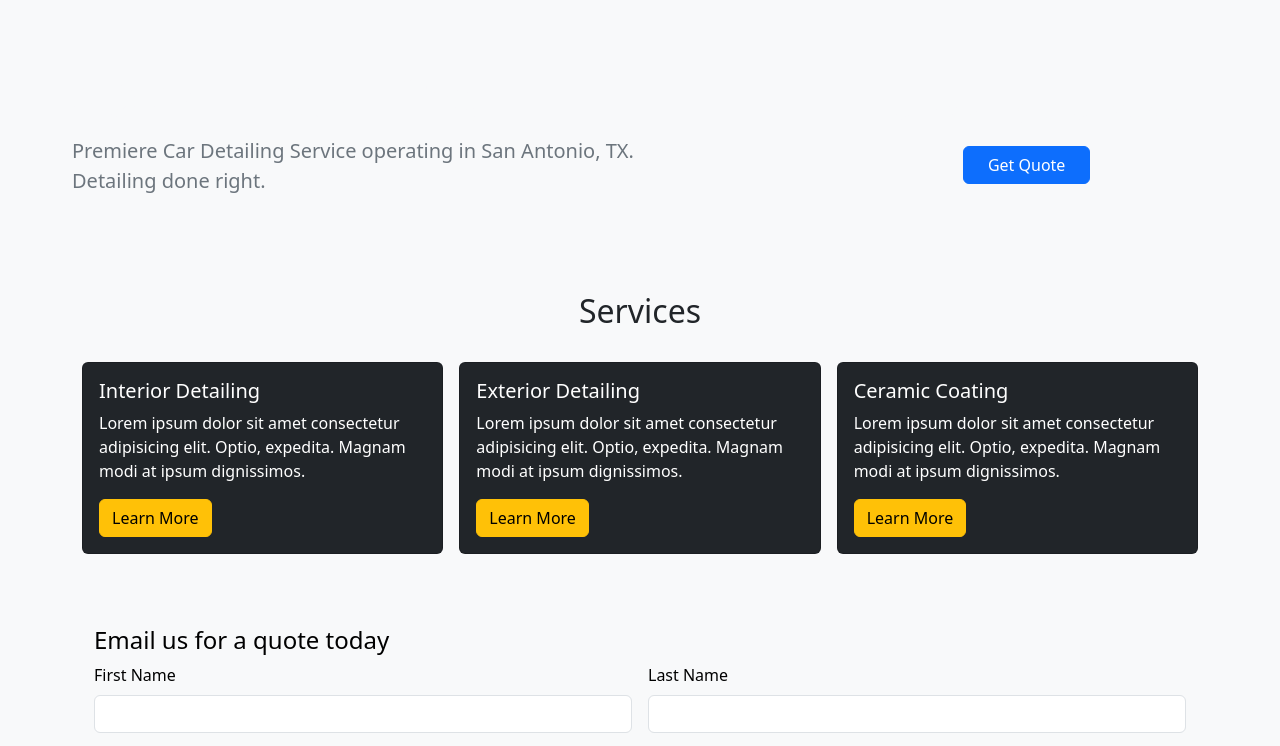
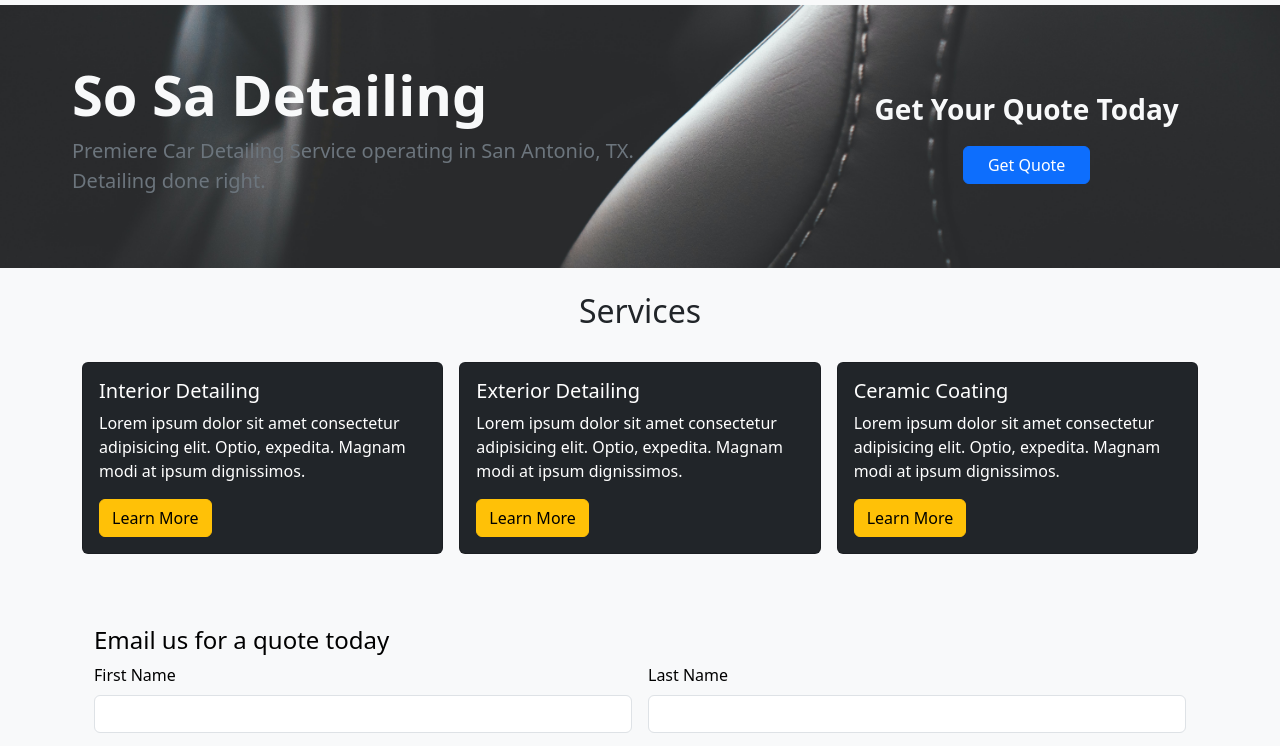
Before and after one commit to Derbyj6161/So-Sa-Detailing, a plain HTML site: page index.html in a window 1280 px wide. Shown: the part 53-799 px from the top of the page. Drawn offline with nearby package versions, Linux system fonts and the light colour scheme; the site is published under a folder, as on GitHub Pages, so addresses that start at the root find nothing.

Commit message:
Update styles.css

```diff
--- a/styles.css
+++ b/styles.css
@@ -1,5 +1,5 @@
 .hero{
-    background-image: url(/media/marvin-meyer-4Lh-4xE5_Js-unsplash.jpg);
+    background-image: url(media/marvin-meyer-4Lh-4xE5_Js-unsplash.jpg);
     background-size: cover;
     background-repeat: no-repeat;
     width: 100%;
```
